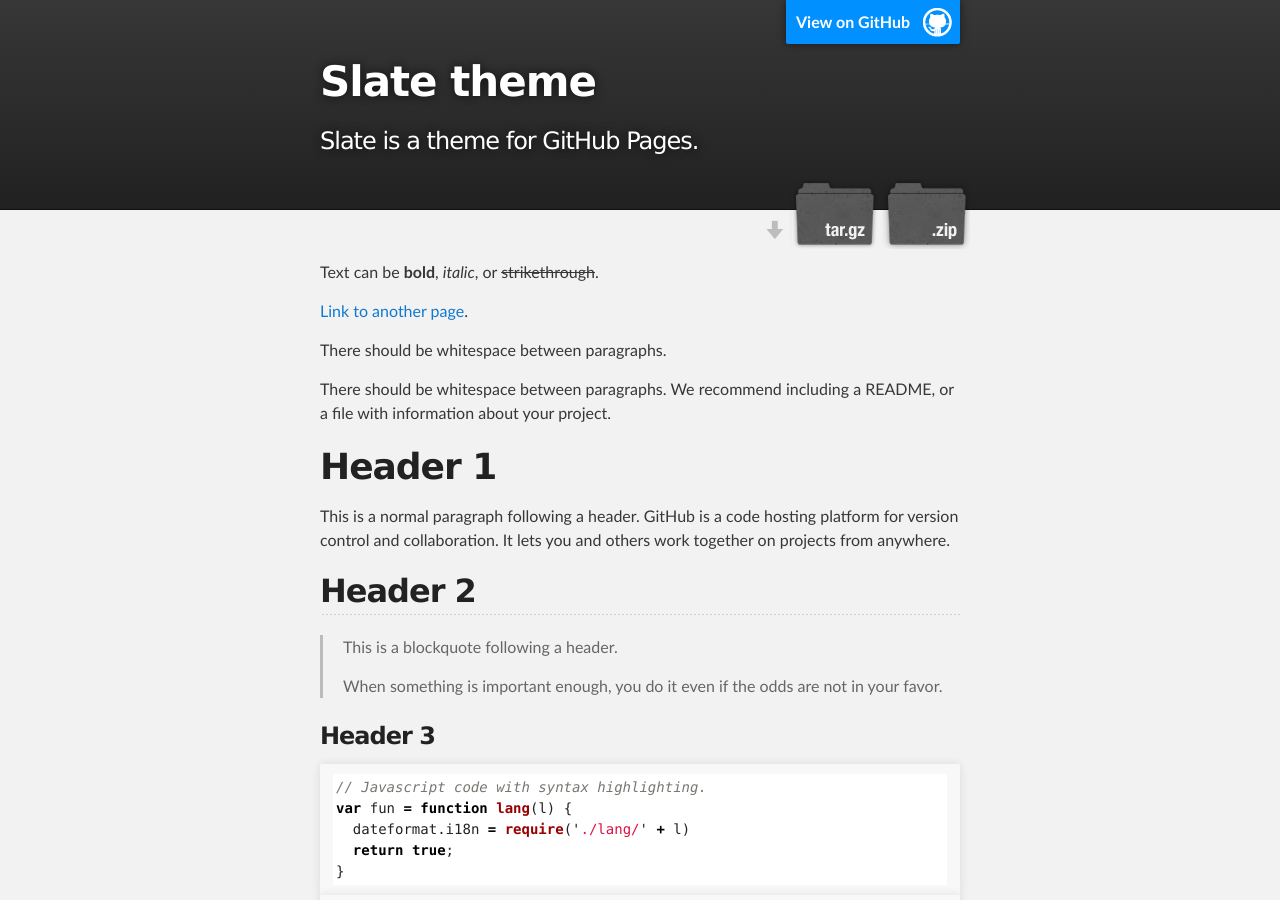
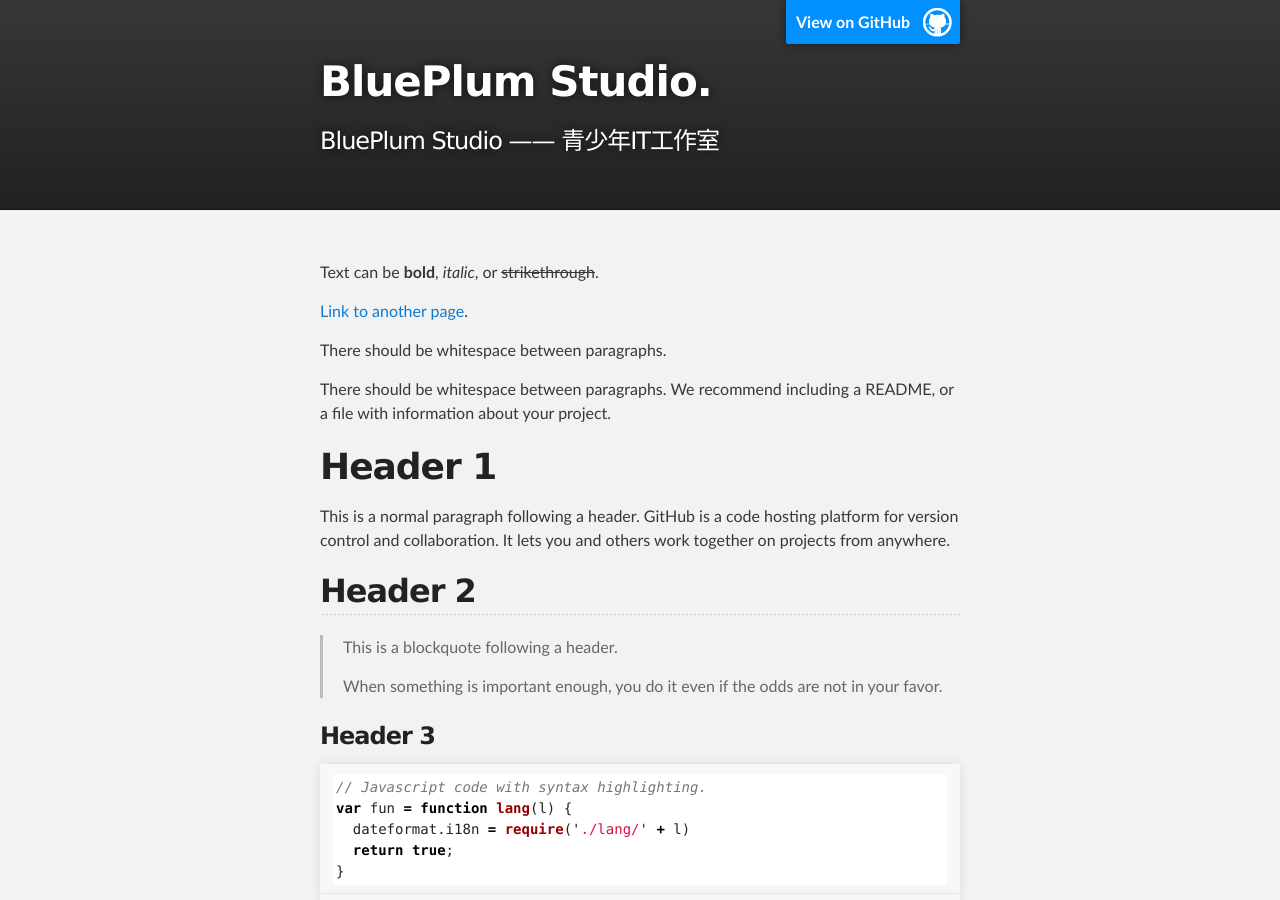
Before and after one commit to BluePlumStudio/BluePlumStudio.github.io, a Jekyll site: the page built from index.md, in a window 1280 px wide and 900 px high. Built offline with Jekyll 4.4.1, drawn with Linux system fonts in a browser that asks for light colours.

Commit message:
regularly updated

```diff
--- a/CNAME
+++ b/CNAME
@@ -1 +1 @@
-https://blueplum.studio
+blueplum.studio
--- a/_config.yml
+++ b/_config.yml
@@ -1,5 +1,5 @@
-title: Slate theme
-description: Slate is a theme for GitHub Pages.
-show_downloads: true
+title: BluePlum Studio.
+description: BluePlum Studio —— 青少年IT工作室
+show_downloads: false
 google_analytics:
 theme: jekyll-theme-slate
```
